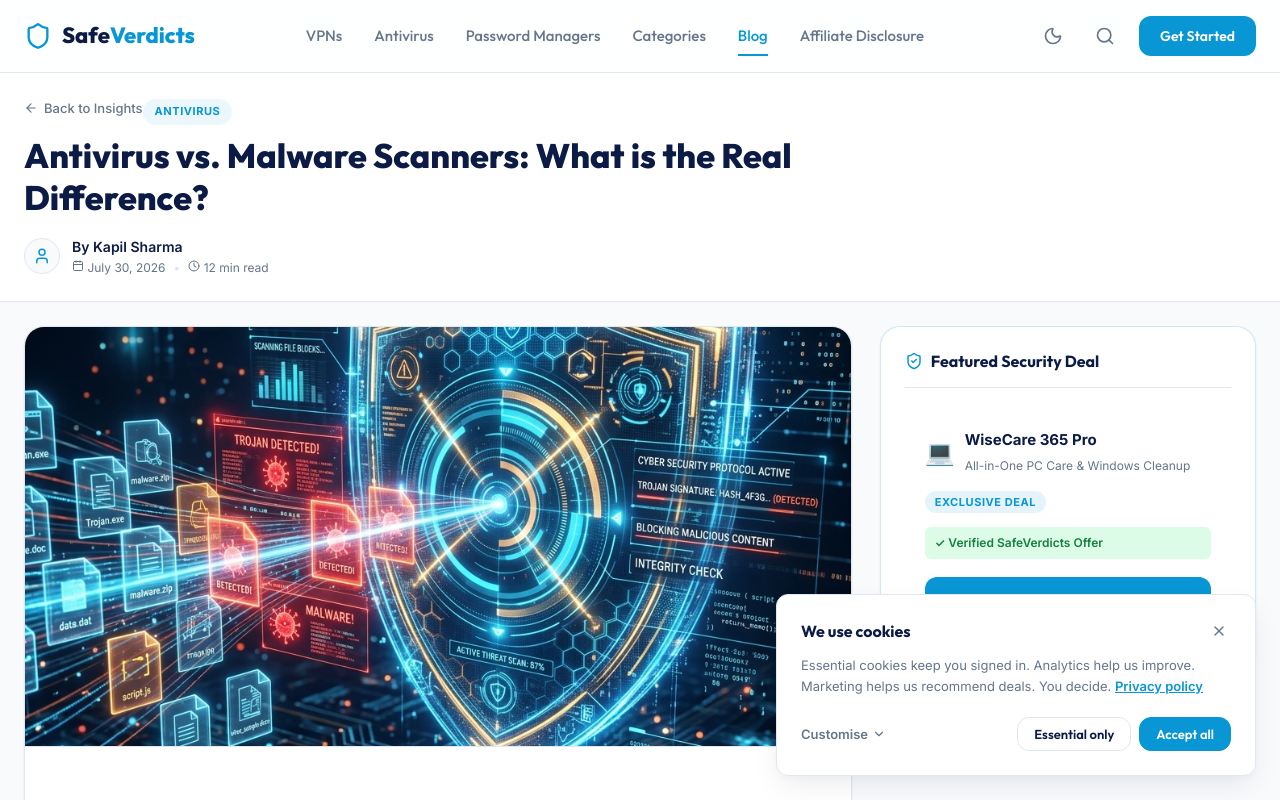
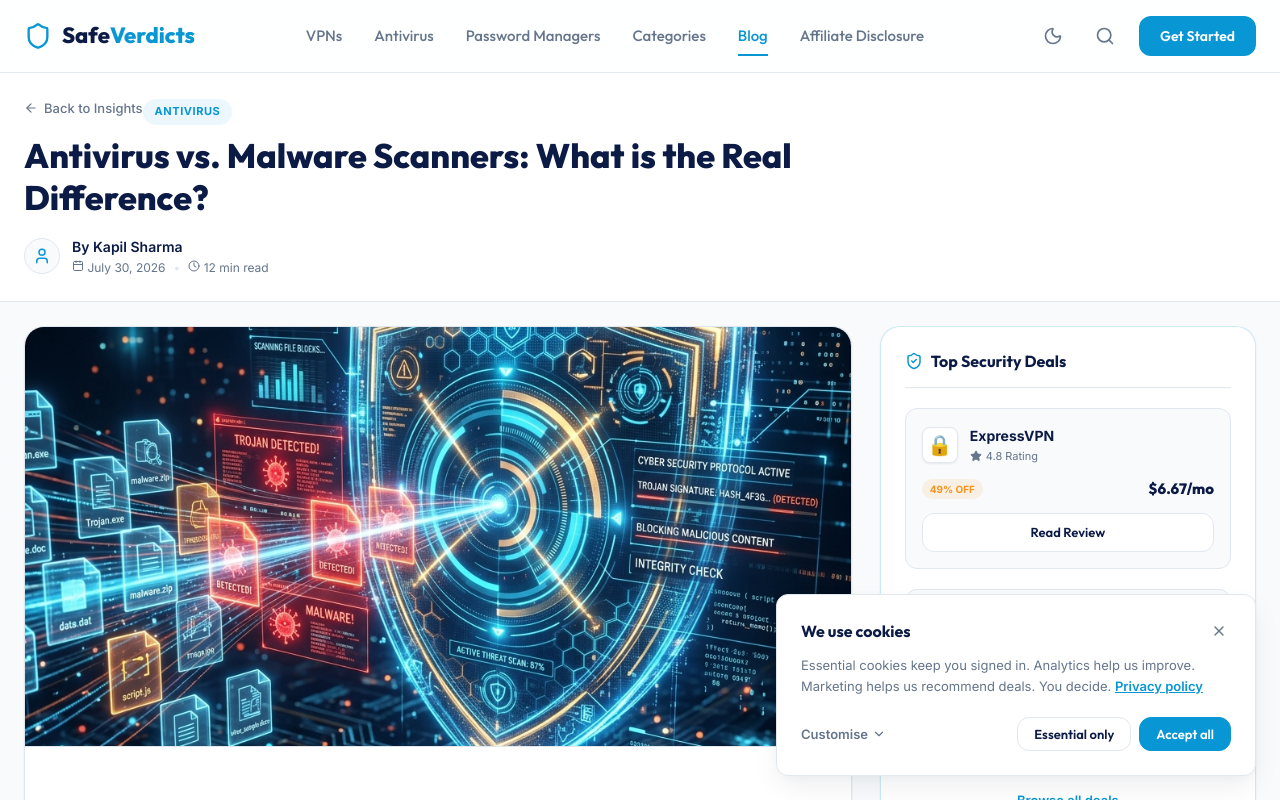
Before and after one commit to codershiveinterns-cloud/SafeVerdicts, a React (Vite) app: page /blog/antivirus-vs-malware-scanners in a window 1280 px wide. Shown: the top 800 px of the page. Built offline with nearby package versions, Linux system fonts and the light colour scheme.

Commit message:
Remove Featured Security Deal sidebar widget from BlogPost layout

```diff
--- a/src/pages/BlogPost.jsx
+++ b/src/pages/BlogPost.jsx
@@ -274,49 +274,6 @@ export default function BlogPost() {
         {/* Sidebar Callouts */}
         <aside className="post-sidebar">
           <div className="sidebar-sticky">
-            {/* WiseCleaner Special Dedicated Widget */}
-            {wiseCleanerDeal && (
-              <div className="card conversion-sidebar-card wisecleaner-highlight-card" style={{ marginBottom: '24px' }}>
-                <div className="sidebar-card-header">
-                  <ShieldCheck size={18} className="sidebar-header-icon" />
-                  <h4>Featured Security Deal</h4>
-                </div>
-
-                <div className="wisecleaner-card-body" style={{ padding: '20px' }}>
-                  <div style={{ display: 'flex', alignItems: 'center', justifyContent: 'space-between', marginBottom: '10px' }}>
-                    <div style={{ display: 'flex', alignItems: 'center', gap: '10px' }}>
-                      <span style={{ fontSize: '24px' }}>💻</span>
-                      <div>
-                        <strong style={{ display: 'block', fontSize: '15px', color: 'var(--color-primary)', fontWeight: '800' }}>WiseCare 365 Pro</strong>
-                        <span style={{ fontSize: '12px', color: 'var(--color-muted)' }}>All-in-One PC Care & Windows Cleanup</span>
-                      </div>
-                    </div>
-                  </div>
-
-                  <div style={{ marginBottom: '14px' }}>
-                    <span style={{ backgroundColor: 'hsl(var(--color-accent-hsl) / 0.1)', color: 'var(--color-accent)', fontWeight: '800', fontSize: '11px', padding: '4px 10px', borderRadius: '20px', textTransform: 'uppercase', letterSpacing: '0.05em' }}>
-                      EXCLUSIVE DEAL
-                    </span>
-                  </div>
-
-                  <div className="active-partnership-badge" style={{ backgroundColor: '#DCFCE7', color: '#15803D', fontSize: '12px', fontWeight: '600', padding: '6px 10px', borderRadius: '6px', marginBottom: '18px', display: 'flex', alignItems: 'center', gap: '6px' }}>
-                    <span>✓ Verified SafeVerdicts Offer</span>
-                  </div>
-
-                  <a
-                    href="https://www.wisecleaner.com/"
-                    target="_blank"
-                    rel="noopener noreferrer sponsored"
-                    className="btn btn-primary"
-                    style={{ width: '100%', justifyContent: 'center' }}
-                  >
-                    Visit WiseCleaner <ArrowRight size={14} />
-                  </a>
-                </div>
-              </div>
-            )}
-
-            {!wiseCleanerDeal && (
             <div className="card conversion-sidebar-card">
               <div className="sidebar-card-header">
                 <ShieldCheck size={18} className="sidebar-header-icon" />
@@ -359,7 +316,6 @@ export default function BlogPost() {
                 </Link>
               </div>
             </div>
-            )}
           </div>
         </aside>
       </div>
```
Lines whose indentation alone changed are shown as unchanged.
